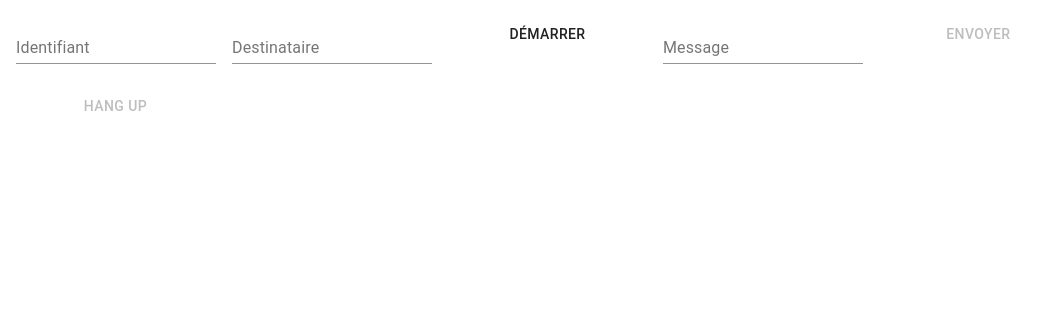
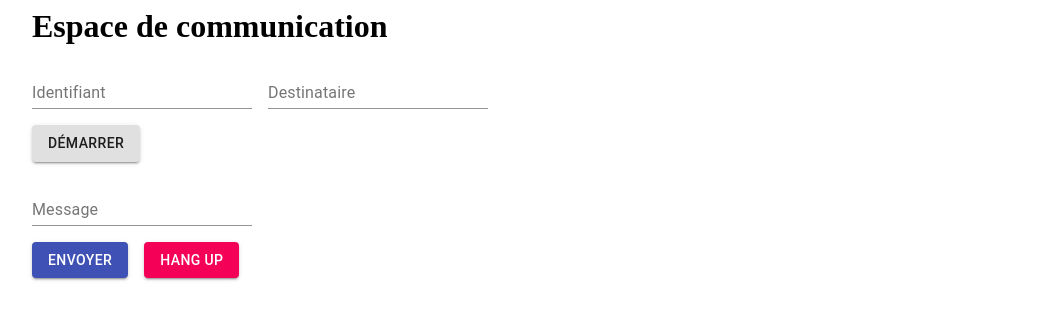
Before and after one commit to NdiagaSarr/TP3_collab_chat, a React app: page / in a window 1280 px wide. Shown: the top 320 px of the page, without its empty margins (0-1056 px from the left). Built offline with nearby package versions, Linux system fonts and the light colour scheme.

Commit message:
Reprise des bases

```diff
--- a/src/components/DataChat.jsx
+++ b/src/components/DataChat.jsx
@@ -1,81 +1,33 @@
-import React, { useState } from 'react';
+import React from 'react';
 import { makeStyles } from '@material-ui/core/styles';
 import { TextField, Button } from '@material-ui/core';
-import { Peer } from 'peer';
 
 const useStyles = makeStyles((theme) => ({
   root: {
-    '& > *': {
-      margin: theme.spacing(1),
-      width: '25ch',
-    },
+    margin: theme.spacing(),
   },
 }));
 
-let peer = null;
-let connexion = null;
-
-const initpeer = (localID) => {
-  console.log('start');
-
-  peer = new Peer(localID, {
-    host: 'localhost',
-    port: 3000,
-    path: '/myapp',
-  });
-
-  peer.on('open', (id) => {
-    console.log('Mon identifiant est: ', id);
-  });
-};
-
-const initconn = function initconn(id) {
-  connexion = peer.connect(id);
-};
-
 function DataChat() {
-  const [startAvailable, setStart] = useState(true);
-  const [sendAvailable, setSend] = useState(false);
-  const [hangupAvailable, setHangup] = useState(false);
-  const [callAvailable, setCall] = useState(false);
-
   const classes = useStyles();
 
-  const onStart = function Start(id) {
-    setCall(true);
-    setStart(false);
-    initpeer(id);
-  };
-
-  const onCall = function Call(id) {
-    setSend(true);
-    setHangup(true);
-    setCall(false);
-    initconn(id);
-  };
-
-  const onSend = function Send(message) {
-    connexion.send(message);
-  };
-
   return (
-    <div>
-      <form className={classes.root} noValidate autoComplete="off">
-
-        <TextField id="standard-basic" label="Identifiant" />
-        <TextField id="standard-basic" label="Destinataire" />
-        <Button onClick={onStart} disabled={!startAvailable}>
+    <div className={classes.root}>
+      <form className={classes.root}>
+        <h1 className={classes.root}> Espace de communication </h1>
+        <TextField label="Identifiant" className={classes.root} />
+        <TextField label="Destinataire" className={classes.root} />
+        <br />
+        <Button variant="contained" className={classes.root}>
           Démarrer
         </Button>
-
-        <TextField id="standard-basic" label="Message" />
-        <Button onClick={onSend} disabled={!callAvailable}>
+        <br />
+        <TextField label="Message" className={classes.root} />
+        <br />
+        <Button variant="contained" color="primary" className={classes.root}>
           Envoyer
         </Button>
-
-        <div />
-
-        <Button onClick={onCall} disabled={!hangupAvailable}>
+        <Button variant="contained" color="secondary" className={classes.root}>
           Hang Up
         </Button>
       </form>
```
